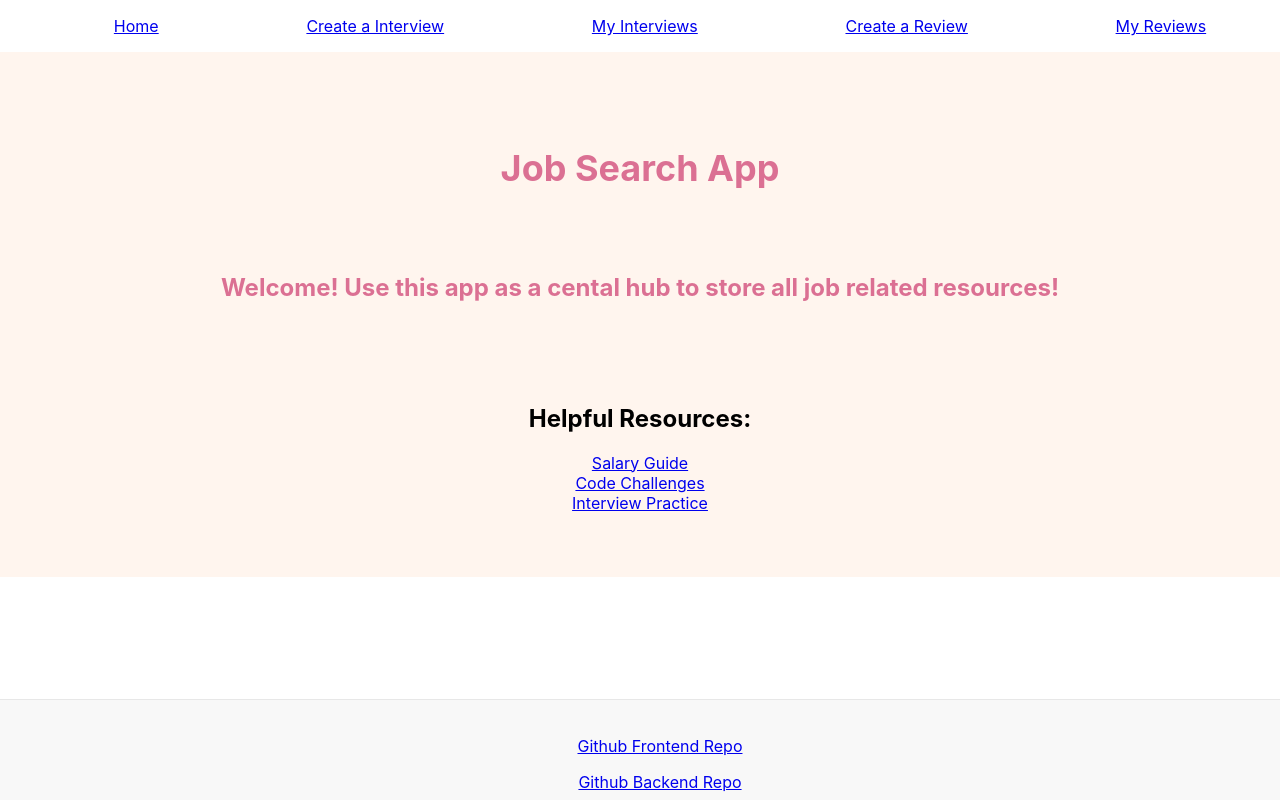
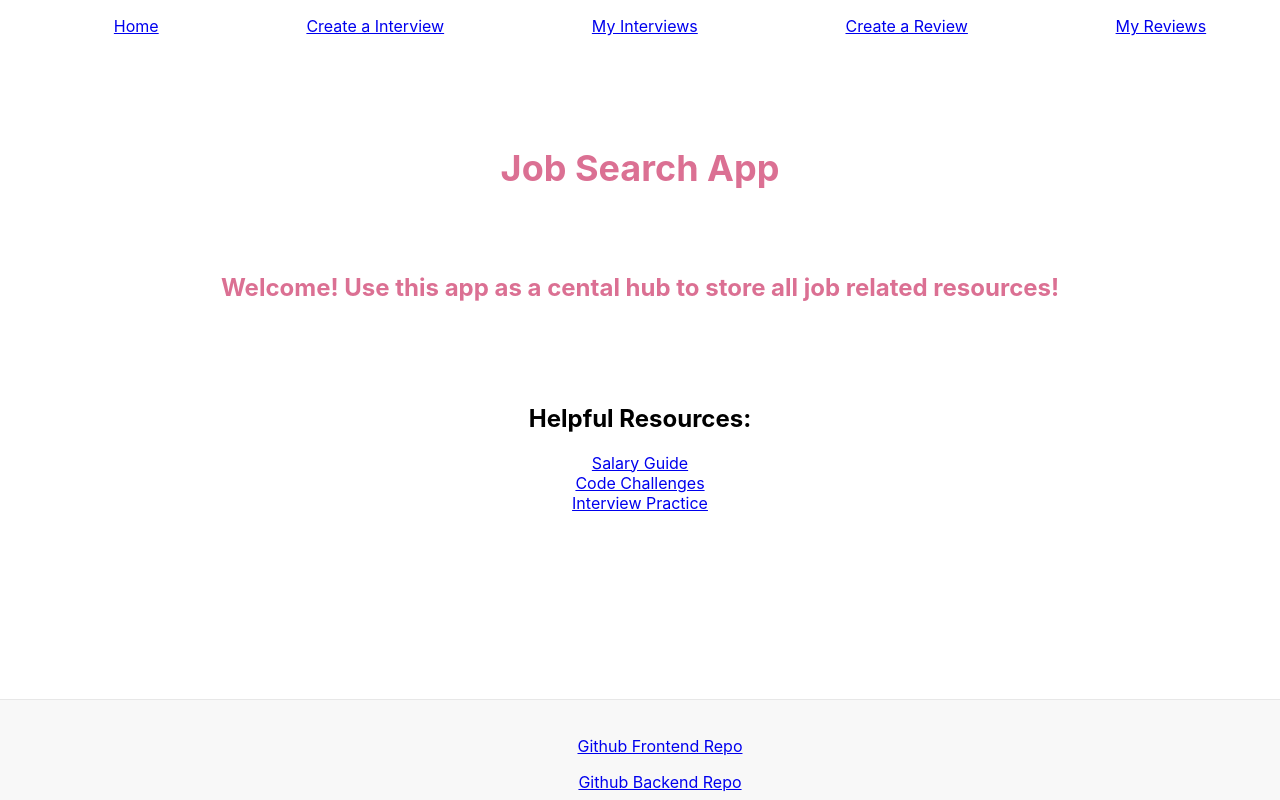
Before and after one commit to WhitnyNicole/job-search-react-redux, a React (Create React App) app: page / in a window 1280 px wide. Built offline with nearby package versions, Linux system fonts and the light colour scheme; no server answers.

Commit message:
remove background color

```diff
--- a/src/components/Home.js
+++ b/src/components/Home.js
@@ -9,7 +9,6 @@ const Title = styled.h1`
 
 const Wrapper = styled.section`
   padding: 4em;
-  background: seashell;
 `;
 
 
--- a/src/components/NewInterview.js
+++ b/src/components/NewInterview.js
@@ -11,7 +11,6 @@ const Title = styled.h1`
 
 const Wrapper = styled.section`
   padding: 4em;
-  background: seashell;
 `;
 
 const Button = styled.button`
--- a/src/containers/InterviewInfo.js
+++ b/src/containers/InterviewInfo.js
@@ -10,7 +10,6 @@ const Title = styled.h1`
 
 const Wrapper = styled.section`
   padding: 4em;
-  background: seashell;
 `;
 
 class InterviewInfo extends Component {
--- a/src/containers/InterviewsList.js
+++ b/src/containers/InterviewsList.js
@@ -12,7 +12,6 @@ const Title = styled.h1`
 
 const Wrapper = styled.section`
   padding: 4em;
-  background: seashell;
 `;
 
 class InterviewsList extends Component {
--- a/src/containers/ReviewInfo.js
+++ b/src/containers/ReviewInfo.js
@@ -10,7 +10,6 @@ const Title = styled.h1`
 
 const Wrapper = styled.section`
   padding: 4em;
-  background: seashell;
 `;
 
 function ReviewInfo(props) {
--- a/src/containers/ReviewsList.js
+++ b/src/containers/ReviewsList.js
@@ -11,7 +11,6 @@ const Title = styled.h1`
 
 const Wrapper = styled.section`
   padding: 4em;
-  background: seashell;
 `;
 
 class ReviewsList extends Component {
```
